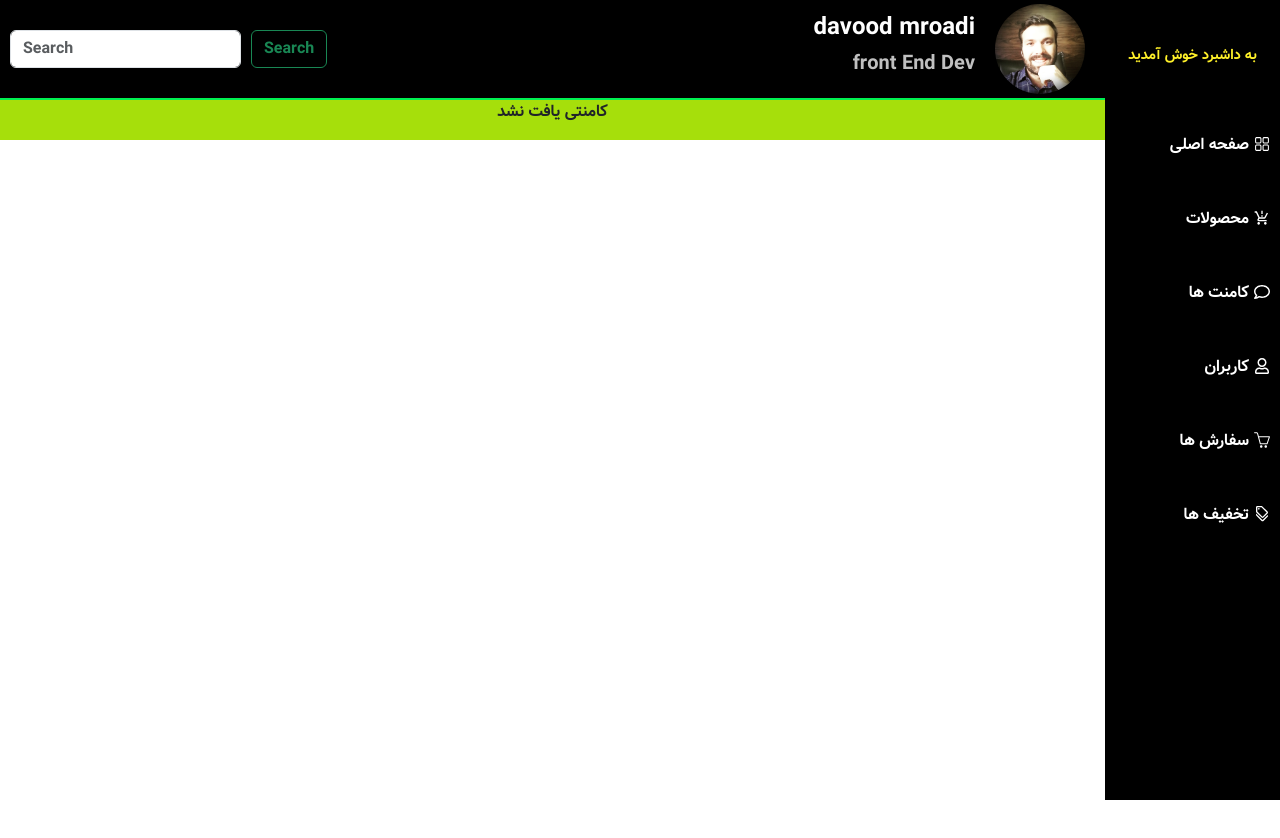
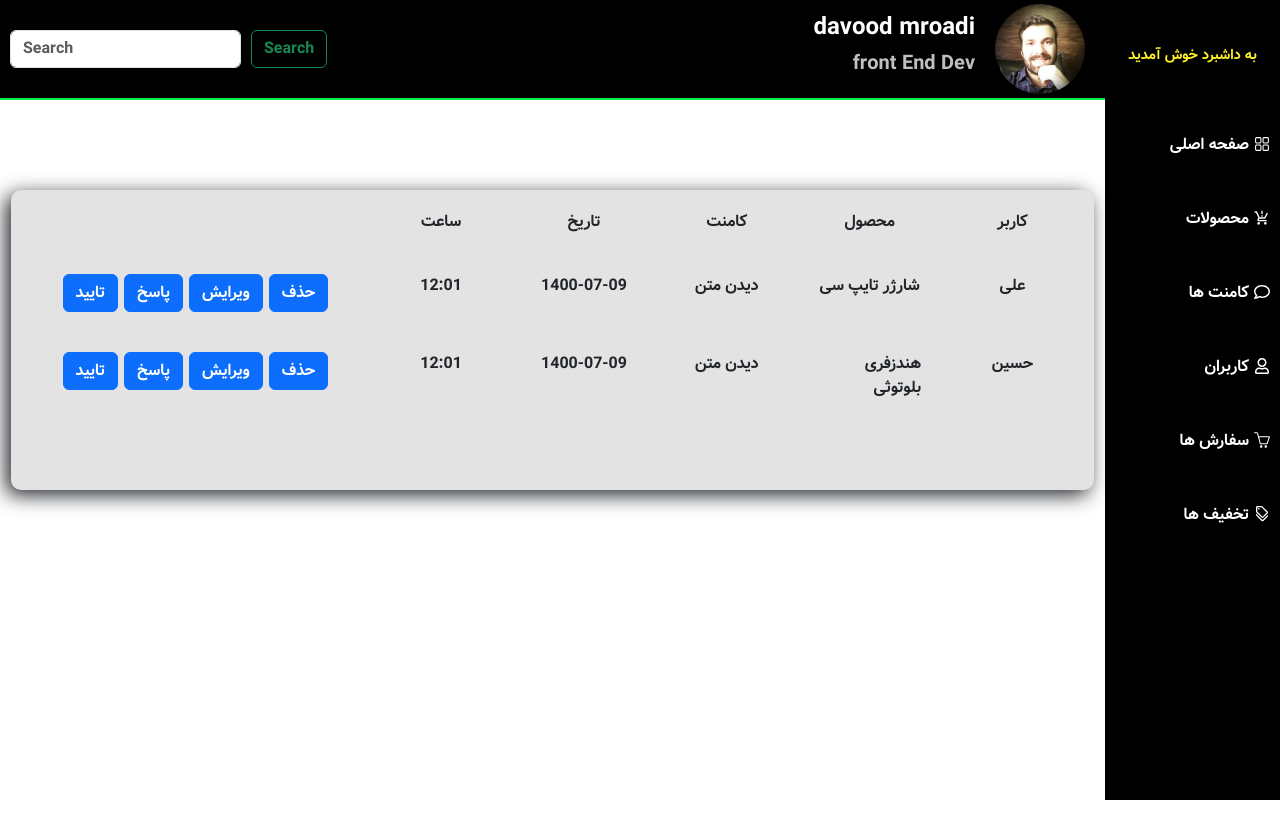
Before and after one commit to Davood1618/cms4, a React (Create React App) app in the folder src/frontend/: page /comments in a window 1280 px wide. Shown: the top 838 px of the page. Before the commit the page ends 800 px from the top, so only its background shows below. Built offline with nearby package versions, Linux system fonts and the light colour scheme.

Commit message:
comment section

```diff
--- /dev/null
+++ b/src/frontend/src/comps/comments/comments.css
@@ -0,0 +1,37 @@
+.commentMainWrapper {
+    width: 100%;
+    height: 100vh;
+    display: flex;
+    justify-content: center;
+    direction: rtl;
+}
+
+
+.commentsMainContainer {
+    width: 98%;
+    height: 300px;
+    margin-top: 90px;
+    background-color: rgb(227, 227, 227);
+    box-shadow: -5px 5px 20px;
+    border-radius: 10px;
+}
+
+.tableWrapper {
+    padding: 20px 30px 20px 30px;
+    width: 100%;
+    display: grid;
+    justify-items: center;
+    grid-template-columns: repeat(5, 1fr) 3fr;
+    /* grid-template-rows: repeat(3, 1fr); */
+    grid-gap: 40px;
+}
+
+.commentsTr {
+    /* margin: 20px 30px 20px 30px;
+    display: flex;
+    justify-content: space-between; */
+}
+
+.commentsBtn{
+    margin: 0 3px 0 3px;
+}
--- a/src/frontend/src/comps/comments/comments.jsx
+++ b/src/frontend/src/comps/comments/comments.jsx
@@ -1,11 +1,60 @@
 import React from 'react'
 import Error from './../error/error'
+import './comments.css'
 
 export default function comments() {
 
   return (
     <div>
-<Error title={"کامنت"}/>
+      {/* <Error title={"کامنت"}/> */}
+
+      <div className='commentMainWrapper'>
+        <div className="commentsMainContainer">
+
+          <div className="tableWrapper">
+
+
+
+              <td className="commenstTd">کاربر</td>
+              <td className="commenstTd">محصول</td>
+              <td className="commenstTd">کامنت</td>
+              <td className="commenstTd">تاریخ</td>
+              <td className="commenstTd">ساعت</td>
+              <td className="commenstTd">
+
+              </td>
+
+
+              <td className="commenstTd">علی</td>
+              <td className="commenstTd">شارژر تایپ سی</td>
+              <td className="commenstTd">دیدن متن</td>
+              <td className="commenstTd">1400-07-09</td>
+              <td className="commenstTd">12:01</td>
+              <td className="commenstTd">
+                <button className="btn btn-primary commentsBtn">حذف</button>
+                <button className="btn btn-primary commentsBtn">ویرایش</button>
+                <button className="btn btn-primary commentsBtn">پاسخ</button>
+                <button className="btn btn-primary commentsBtn">تایید</button>
+              </td>
+
+
+              <td className="commenstTd">حسین</td>
+              <td className="commenstTd">هندزفری بلوتوثی</td>
+              <td className="commenstTd">دیدن متن</td>
+              <td className="commenstTd">1400-07-09</td>
+              <td className="commenstTd">12:01</td>
+              <td className="commenstTd">
+              <button className="btn btn-primary commentsBtn">حذف</button>
+                <button className="btn btn-primary commentsBtn">ویرایش</button>
+                <button className="btn btn-primary commentsBtn">پاسخ</button>
+                <button className="btn btn-primary commentsBtn">تایید</button>
+              </td>
+
+          </div>
+        </div>
+
+
+      </div>
 
 
     </div>
```
